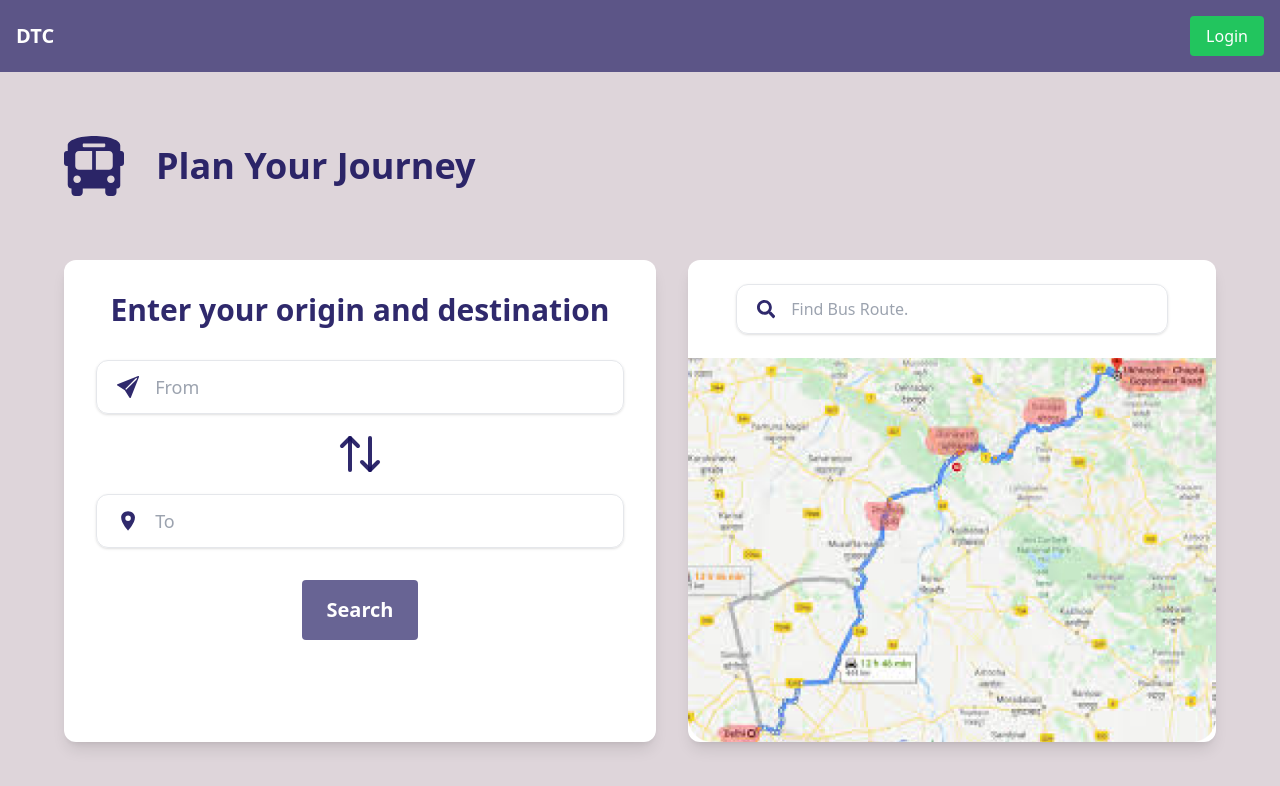
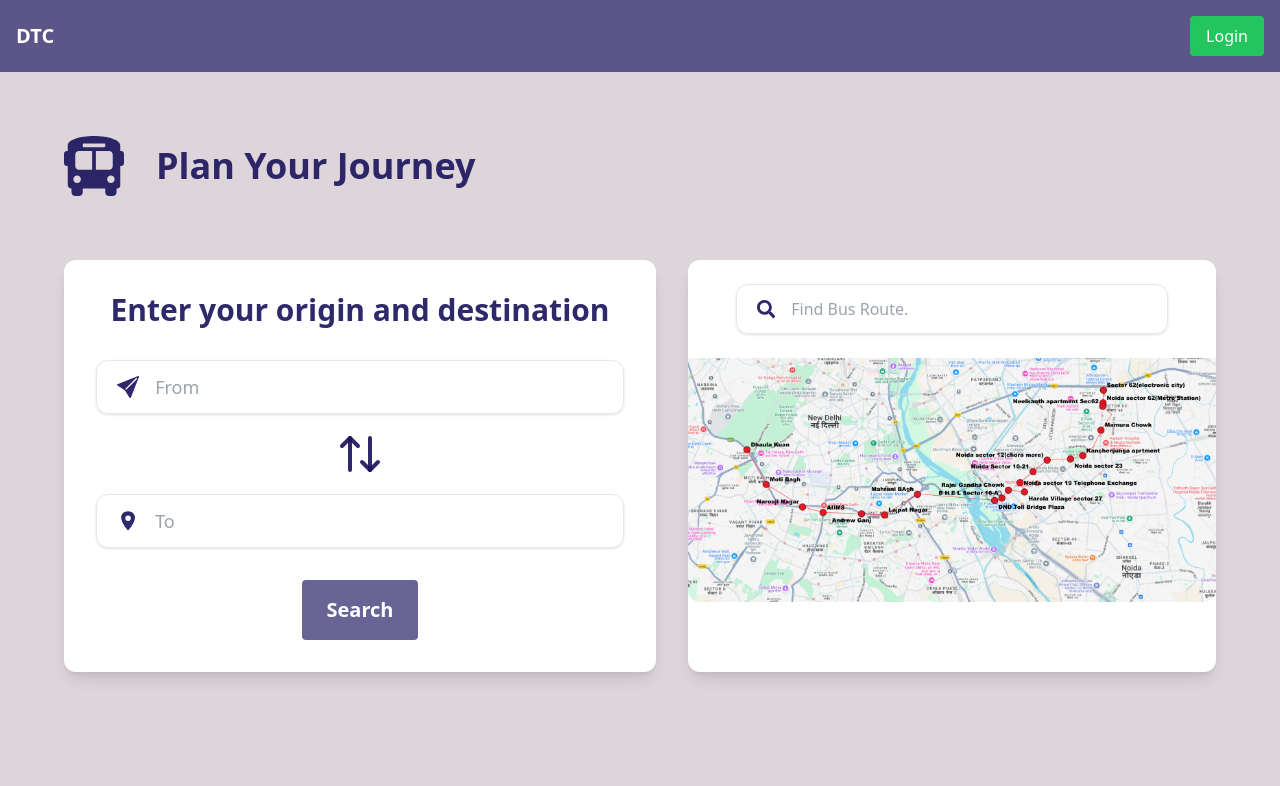
Before and after one commit to KushalSharmaGit/DTC-BUSES, a React (Vite) app in the folder client/: page / in a window 1280 px wide. Shown: the top 786 px of the page. Built offline with nearby package versions, Linux system fonts and the light colour scheme; no server answers.

Commit message:
Image Change

```diff
--- a/client/src/components/BusResult.jsx
+++ b/client/src/components/BusResult.jsx
@@ -7,7 +7,6 @@ import Navbar from './NavBar';
 const BusResult = () => {
   const [routes, setRoutes] = useState([]);
   const location = useLocation();
-  const navigate = useNavigate();
   const journey = location.state;
 
   useEffect(() => {
@@ -23,6 +22,7 @@ const BusResult = () => {
         });
 
         const data = response.data;
+        console.log(data);
         if (response.status !== 200) {
           return toast.error(data.message);
         }
--- a/client/src/components/BusRoute.jsx
+++ b/client/src/components/BusRoute.jsx
@@ -1,6 +1,8 @@
 import React, { useState } from 'react';
 import { FaSearch } from "react-icons/fa";
-import Map from '../assets/Map.png';
+// import Map from '../assets/Map.png';
+// import MapRoute from '../assets/MapRoute.png'
+import MapImg from '../assets/MapImg.png'
 import { useNavigate } from 'react-router-dom';
 
 const BusRoute = () => {
@@ -29,7 +31,7 @@ const BusRoute = () => {
         </form>
       </div>
       <div>
-        <img src={Map} alt="Map" className="w-full h-auto rounded-b-xl" />
+        <img src={MapImg} alt="Map" className="w-full h-auto rounded-b-xl" />
       </div>
     </div>
   );
```
Also changed, not shown: client/src/assets/MapImg.png (added), client/src/assets/MapRoute.png (added).
